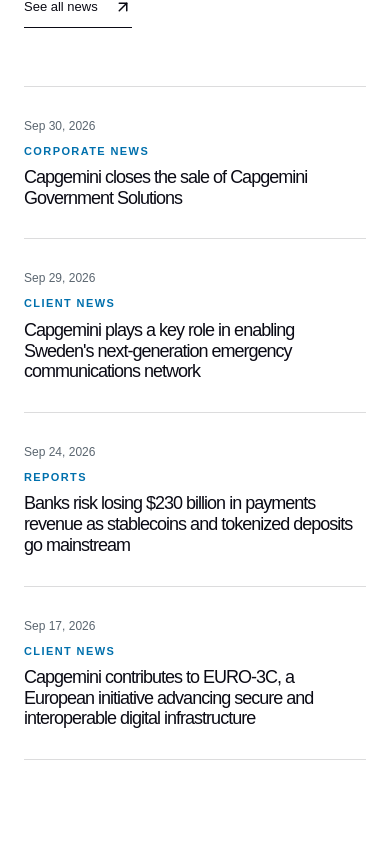
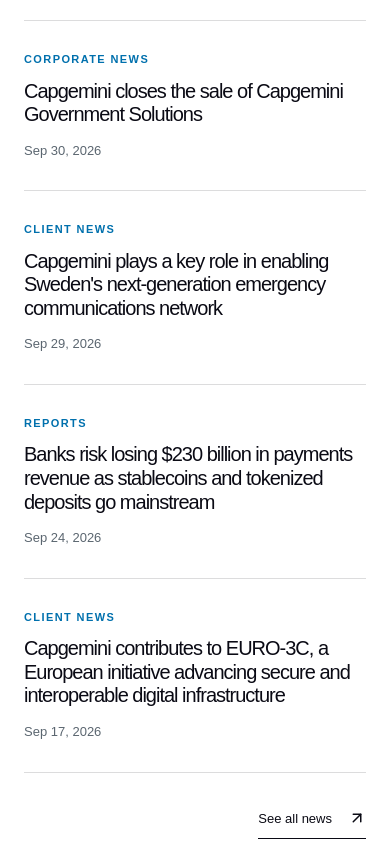
Before and after one commit to synthi-ai/synthi-ai-advisory, a Next.js app: page / in a window 390 px wide. Shown: the part 6035-6884 px from the top of the page. Built offline with nearby package versions, Linux system fonts and the light colour scheme.

Commit message:
Fix Latest news section layout to match the live site
Each item now stacks category + title on the left with the date bottom-right
(no thumbnails, no per-item Read more), and 'See all news' sits at the bottom
right of the section instead of in the heading row.

```diff
--- a/app/globals.css
+++ b/app/globals.css
@@ -1556,11 +1556,13 @@ footer p {
 
 .news-section { padding: 90px 7% 110px; }
 .news-list { border-top: 1px solid var(--line); }
-.news-list a { display: grid; grid-template-columns: 180px 1fr auto; align-items: center; gap: 30px; border-bottom: 1px solid var(--line); padding: 30px 0; transition: padding .3s, color .3s; }
-.news-list a:hover { padding-left: 16px; color: var(--blue); }
+.news-list a { display: grid; grid-template-columns: 1fr auto; align-items: end; gap: 20px 48px; border-bottom: 1px solid var(--line); padding: 30px 0; transition: padding .3s, color .3s; }
+.news-list a:hover { padding-left: 14px; color: var(--blue); }
+.news-text { display: flex; flex-direction: column; gap: 12px; }
 .news-tag { color: var(--blue); font-size: 11px; font-weight: 700; letter-spacing: 1.4px; text-transform: uppercase; }
-.news-list h3 { margin: 0; font-size: clamp(18px, 1.8vw, 26px); font-weight: 400; letter-spacing: -1px; line-height: 1.15; }
-.news-date { color: var(--muted); font-size: 12px; white-space: nowrap; }
+.news-list h3 { margin: 0; max-width: 820px; font-size: clamp(20px, 2vw, 30px); font-weight: 400; letter-spacing: -1px; line-height: 1.18; }
+.news-date { align-self: end; color: var(--muted); font-size: 13px; white-space: nowrap; }
+.news-footer { display: flex; justify-content: flex-end; margin-top: 36px; }
 
 .promo-band { display: grid; grid-template-columns: 50% 50%; min-height: 470px; background: var(--cream); }
 .promo-copy { display: flex; flex-direction: column; align-items: flex-start; justify-content: center; padding: 6% 7%; }
@@ -1576,8 +1578,8 @@ footer p {
 
 @media (max-width: 900px) {
   .news-section { padding: 70px 24px; }
-  .news-list a { grid-template-columns: 1fr; gap: 8px; }
-  .news-date { order: -1; }
+  .news-list a { grid-template-columns: 1fr; gap: 14px; }
+  .news-date { align-self: start; }
   .promo-band { grid-template-columns: 1fr; }
   .promo-copy { padding: 64px 24px; order: 2; }
   .promo-image { min-height: 320px; order: 1; }
--- a/app/page.tsx
+++ b/app/page.tsx
@@ -357,18 +357,22 @@ export default function Page() {
       <section className="news-section reveal-section" id="news">
         <div className="insights-head">
           <h2>Latest news</h2>
-          <a className="text-link" href="/news">
-            See all news <ArrowUpRight size={18} />
-          </a>
         </div>
         <div className="news-list">
           {news.map((item) => (
             <a href="/news" key={item.title}>
-              <span className="news-tag">{item.tag}</span>
-              <h3>{item.title}</h3>
+              <div className="news-text">
+                <span className="news-tag">{item.tag}</span>
+                <h3>{item.title}</h3>
+              </div>
               <span className="news-date">{item.date}</span>
             </a>
           ))}
+        </div>
+        <div className="news-footer">
+          <a className="text-link" href="/news">
+            See all news <ArrowUpRight size={18} />
+          </a>
         </div>
       </section>
 
```
